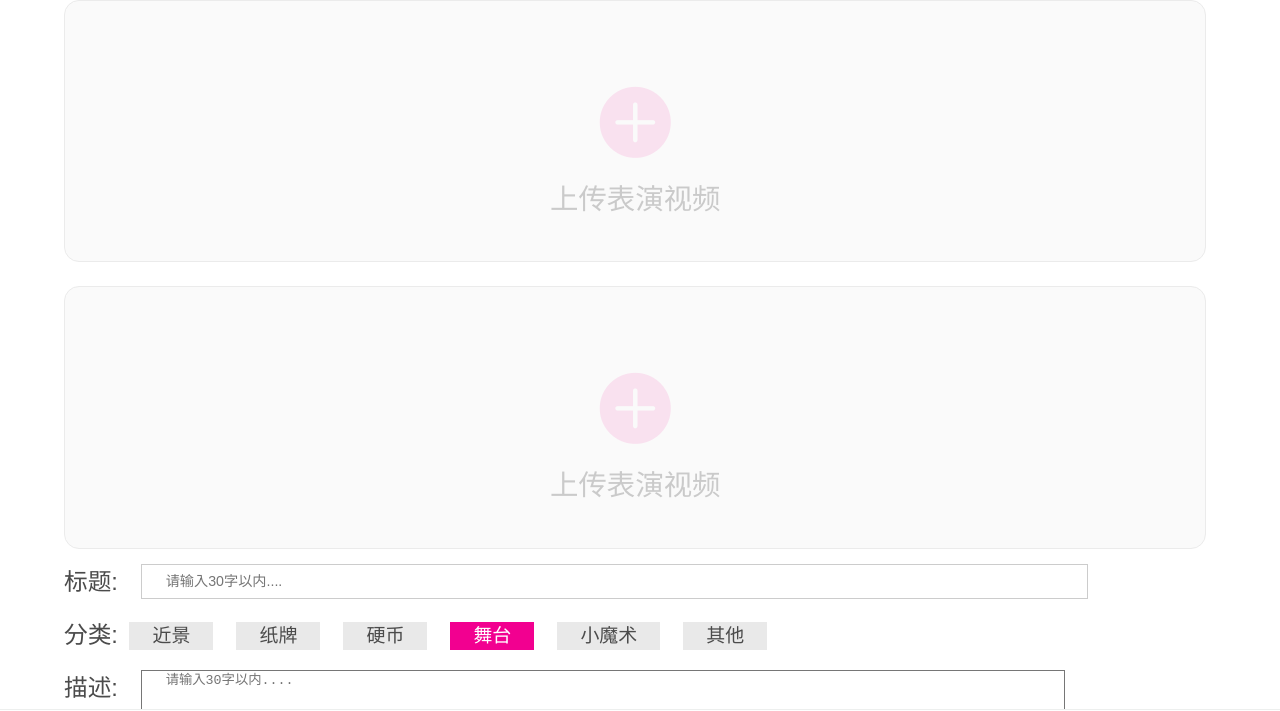
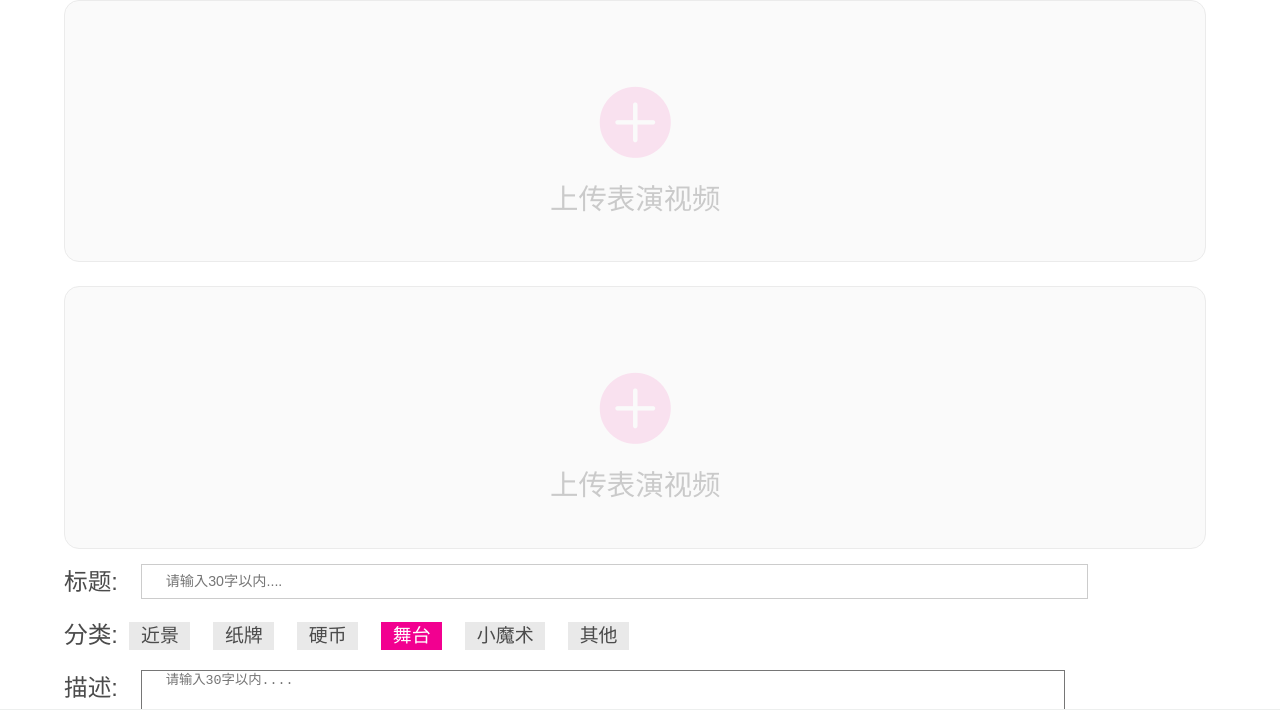
Before and after one commit to woaichitudou/test, a plain HTML site: page issue.html in a window 1280 px wide. Shown: the part 35-746 px from the top of the page. Drawn offline with Linux system fonts and the light colour scheme.

Commit message:
11111sasa

```diff
--- a/css/style.css
+++ b/css/style.css
@@ -257,8 +257,7 @@ body{
     float: left;
     color: #4b4b4b;
     background: #e9e9e9;
-    margin-left: ;
-    padding: 0 2%;
+    padding: 0 1%;
     margin:5px 1%;
 }
 .atv{
```
